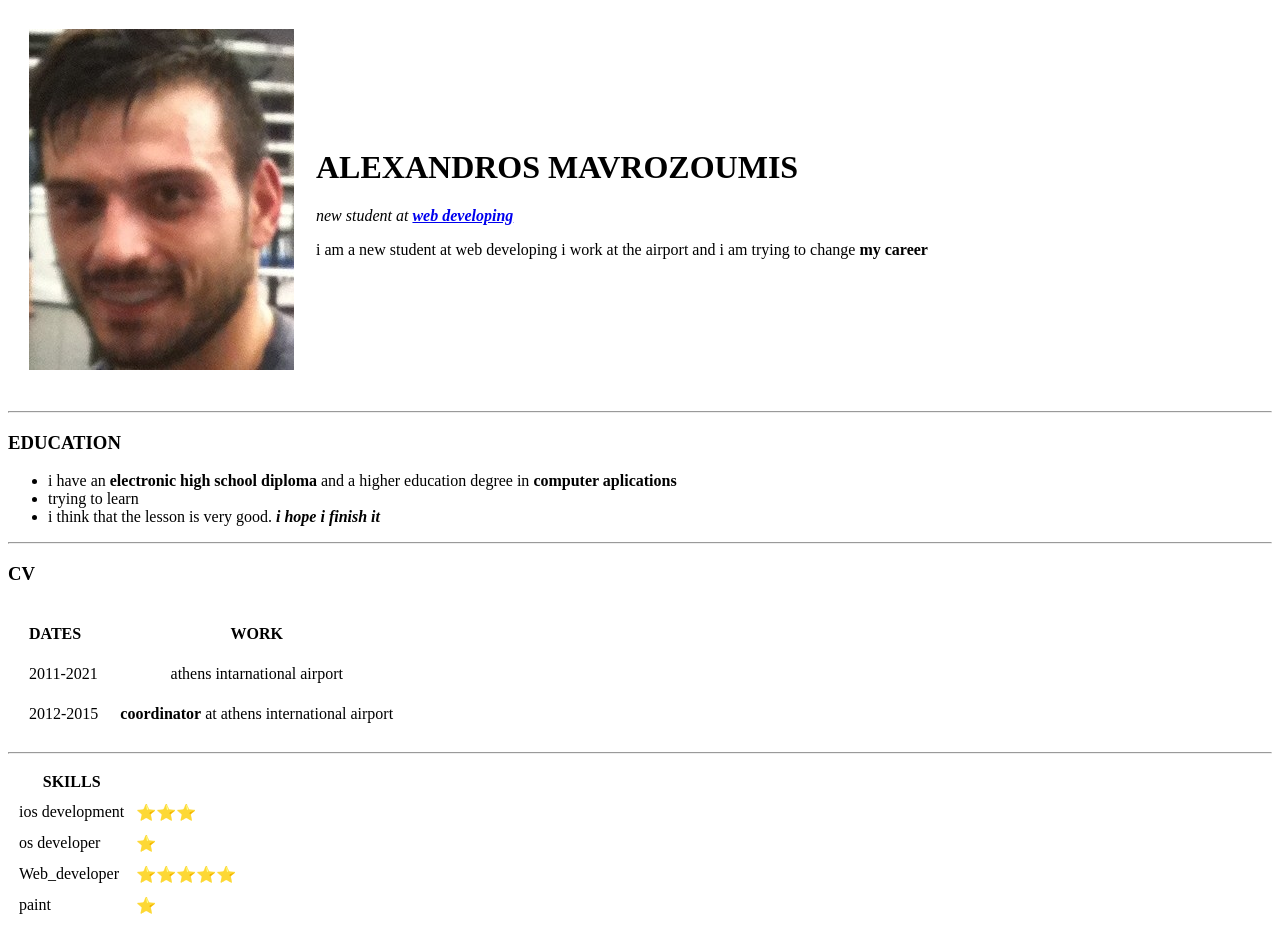
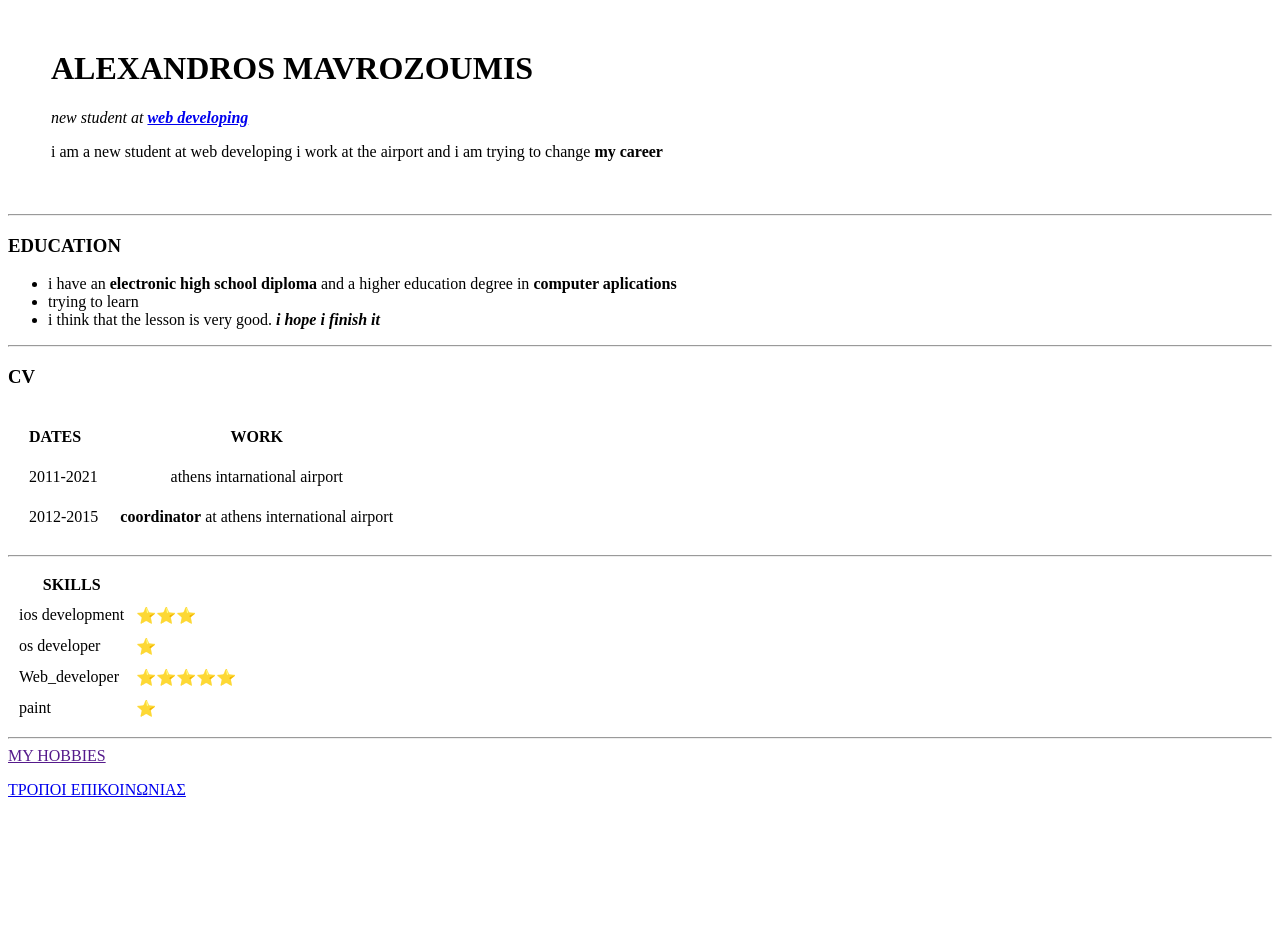
Before and after one commit to alexandrosmrv/CV, a plain HTML site: page index.html in a window 1280 px wide. Shown: the top 929 px of the page. After the commit the page ends 815 px from the top, so only its background shows below. Drawn offline with Linux system fonts and the light colour scheme; files whose address does not match are found by name.

Commit message:
Update index.html

```diff
--- a/index.html
+++ b/index.html
@@ -7,7 +7,7 @@
 <body>
   <table cellspacing="20">
     <tr>
-      <td><img src="C:\Users\alex\Desktop\web developer\IMAGES\IMG_0839b.jpg" alt=""></td>
+      <td><img src="" alt=""></td>
       <td>
         <h1> ALEXANDROS MAVROZOUMIS</h1>
         <p>
```
